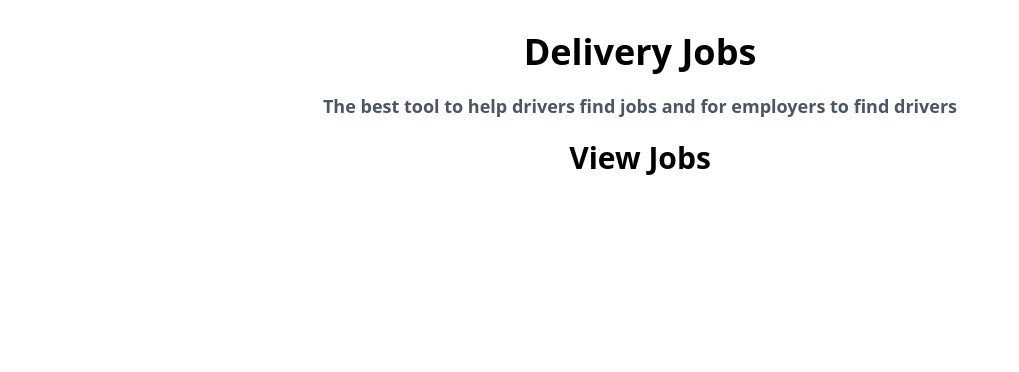
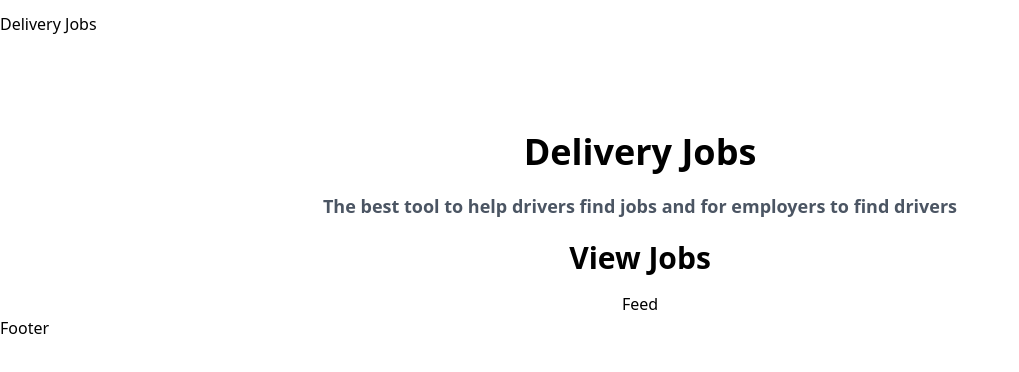
Before and after one commit to elibodo/delivery-jobs, a Next.js app: page / in a window 1280 px wide. Shown: the top 372 px of the page, without its empty margins (0-1019 px from the left). Built offline with nearby package versions, Linux system fonts and the light colour scheme.

Commit message:
added pages and some styles

```diff
--- a/app/layout.jsx
+++ b/app/layout.jsx
@@ -1,4 +1,6 @@
 import "@styles/globals.css";
+import Header from "@components/Header";
+import Footer from "@components/Footer";
 
 export const metadata = {
   title: "Delivery Jobs",
@@ -10,7 +12,11 @@ const RootLayout = ({ children }) => {
     <html lang="en">
       <body>
         <div className="main"></div>
-        <main className="app">{children}</main>
+        <main className="app">
+          <Header />
+          {children}
+          <Footer />
+        </main>
       </body>
     </html>
   );
--- a/app/page.jsx
+++ b/app/page.jsx
@@ -1,5 +1,5 @@
 import React from "react";
-
+import Feed from "@components/Feed";
 const Home = () => {
   return (
     <section className="w-full flex_center flex-col space-y-4">
@@ -14,6 +14,8 @@ const Home = () => {
         <br />
         <button className="button_viewJobs">View Jobs</button>
       </h1>
+
+      <Feed />
     </section>
   );
 };
--- /dev/null
+++ b/components/EmployerProfile.jsx
@@ -0,0 +1,7 @@
+import React from "react";
+
+const EmployerProfile = () => {
+  return <div>EmployerProfile</div>;
+};
+
+export default EmployerProfile;
--- /dev/null
+++ b/components/Feed.jsx
@@ -0,0 +1,7 @@
+import React from "react";
+
+const Feed = () => {
+  return <div>Feed</div>;
+};
+
+export default Feed;
--- /dev/null
+++ b/components/Footer.jsx
@@ -0,0 +1,7 @@
+import React from "react";
+
+const Footer = () => {
+  return <div>Footer</div>;
+};
+
+export default Footer;
--- /dev/null
+++ b/components/Header.jsx
@@ -0,0 +1,19 @@
+"use client";
+
+import React from "react";
+import Link from "next/link";
+import Image from "next/image";
+import { useState, useEffect } from "react";
+import { signIn, signOut, useSession, getProviders } from "next-auth/react";
+
+const Header = () => {
+  return (
+    <nav className="flex_between w-full mb-16 pt-3">
+      <Link href="/" className="flex gap-2 flex-center">
+        Delivery Jobs
+      </Link>
+    </nav>
+  );
+};
+
+export default Header;
--- /dev/null
+++ b/components/JobSeekerProfile.jsx
@@ -0,0 +1,7 @@
+import React from "react";
+
+const JobSeekerProfile = () => {
+  return <div>JobSeekerProfile</div>;
+};
+
+export default JobSeekerProfile;
--- a/styles/globals.css
+++ b/styles/globals.css
@@ -19,3 +19,6 @@
 .button_viewJobs {
   @apply mt-5 text-3xl text-black;
 }
+.flex_between {
+  @apply flex justify-between items-center;
+}
```
